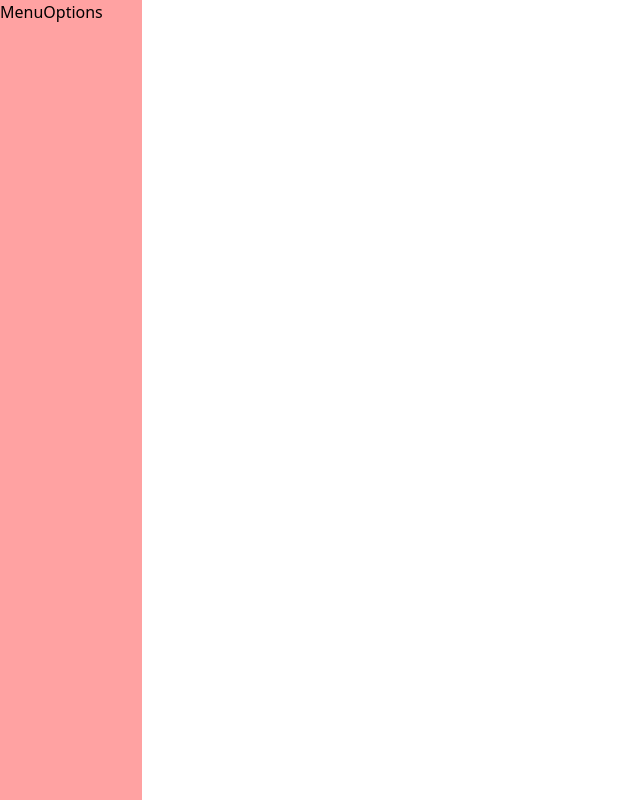
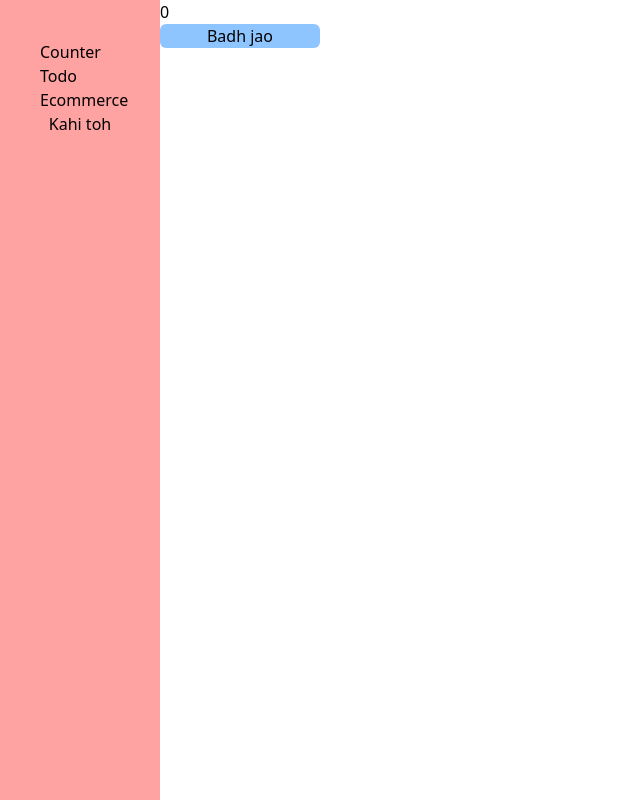
Before and after one commit to vishwajitingole/ReactTSAdvanceSession, a React (Vite) app in the folder 01intro/: page / in a window 1280 px wide. Shown: the whole page, without its empty margins (0-640 px from the left). Built offline with nearby package versions, Linux system fonts and the light colour scheme.

Commit message:
React Router dom

```diff
--- a/01intro/package.json
+++ b/01intro/package.json
@@ -14,7 +14,9 @@
     "motion": "^12.38.0",
     "react": "^19.2.5",
     "react-dom": "^19.2.5",
-    "react-icons": "^5.6.0"
+    "react-icons": "^5.6.0",
+    "react-router": "^7.14.2",
+    "zustand": "^5.0.12"
   },
   "devDependencies": {
     "@eslint/js": "^10.0.1",
--- a/01intro/src/App.jsx
+++ b/01intro/src/App.jsx
@@ -1,9 +1,26 @@
-import Home from "./Home";
+import { Route, Routes } from "react-router";
+import Counter from "./Components/Counter";
+import NotFound from "./Components/NotFound";
+import Todo from "./Components/Todo";
+import Ecommerce from "./Ecommerce";
 import MenuOptions from "./MenuOptions";
 import SplitScreen from "./Screen/SplitScreen";
 
 export default function App() {
   return (
-    <div><SplitScreen Left={MenuOptions} Right={Home}/></div>
+    <div>
+      <Routes>
+        <Route path="/" element={<SplitScreen Left={MenuOptions} />}>
+         <Route index element={<Counter />} />
+         <Route path="/todo" element={<Todo />} />
+         <Route path="/ecommerce" element={<Ecommerce />} />
+         <Route path="*" element={<NotFound/>}/>
+
+
+        </Route>
+      </Routes>
+
+
+      </div>
   )
 }
--- /dev/null
+++ b/01intro/src/Components/NotFound.jsx
@@ -0,0 +1,8 @@
+
+function NotFound() {
+  return (
+    <div>NotFound</div>
+  )
+}
+
+export default NotFound
--- a/01intro/src/MenuOptions.jsx
+++ b/01intro/src/MenuOptions.jsx
@@ -1,7 +1,24 @@
+import { NavLink, useNavigate } from "react-router";
+
 
 function MenuOptions() {
+  const nav=useNavigate();
+
+  function handleClick(){
+    // logout
+    nav("/notfound");
+
+  }
+
   return (
-    <div>MenuOptions</div>
+    <div>
+      <div className="flex flex-col p-10">
+        <NavLink to="/">Counter</NavLink>
+        <NavLink to="/todo">Todo</NavLink>
+        <NavLink to="/ecommerce">Ecommerce</NavLink>
+        <button onClick={handleClick}>Kahi toh</button>
+      </div>
+    </div>
   )
 }
 
--- a/01intro/src/Screen/SplitScreen.jsx
+++ b/01intro/src/Screen/SplitScreen.jsx
@@ -1,4 +1,6 @@
-function SplitScreen({ Left, Right }) {
+import { Outlet } from "react-router"
+
+function SplitScreen({ Left }) {
   return (
 
     <div className="w-full h-screen flex">
@@ -8,7 +10,7 @@ function SplitScreen({ Left, Right }) {
         </div>
 
         <div className="w-full bg-brown-400">
-            <Right />
+            <Outlet />
         </div>
 
     </div>
--- a/01intro/src/main.jsx
+++ b/01intro/src/main.jsx
@@ -1,9 +1,12 @@
 import { createRoot } from 'react-dom/client'
+import { BrowserRouter } from 'react-router'
 import App from './App.jsx'
 import './index.css'
 
 createRoot(document.getElementById('root')).render(
   <>
-    <App />
+    <BrowserRouter>
+      <App />
+    </BrowserRouter>
   </>,
 )
```
Also changed, not shown: 1 other file (tests, documents, lock files or other folders).
